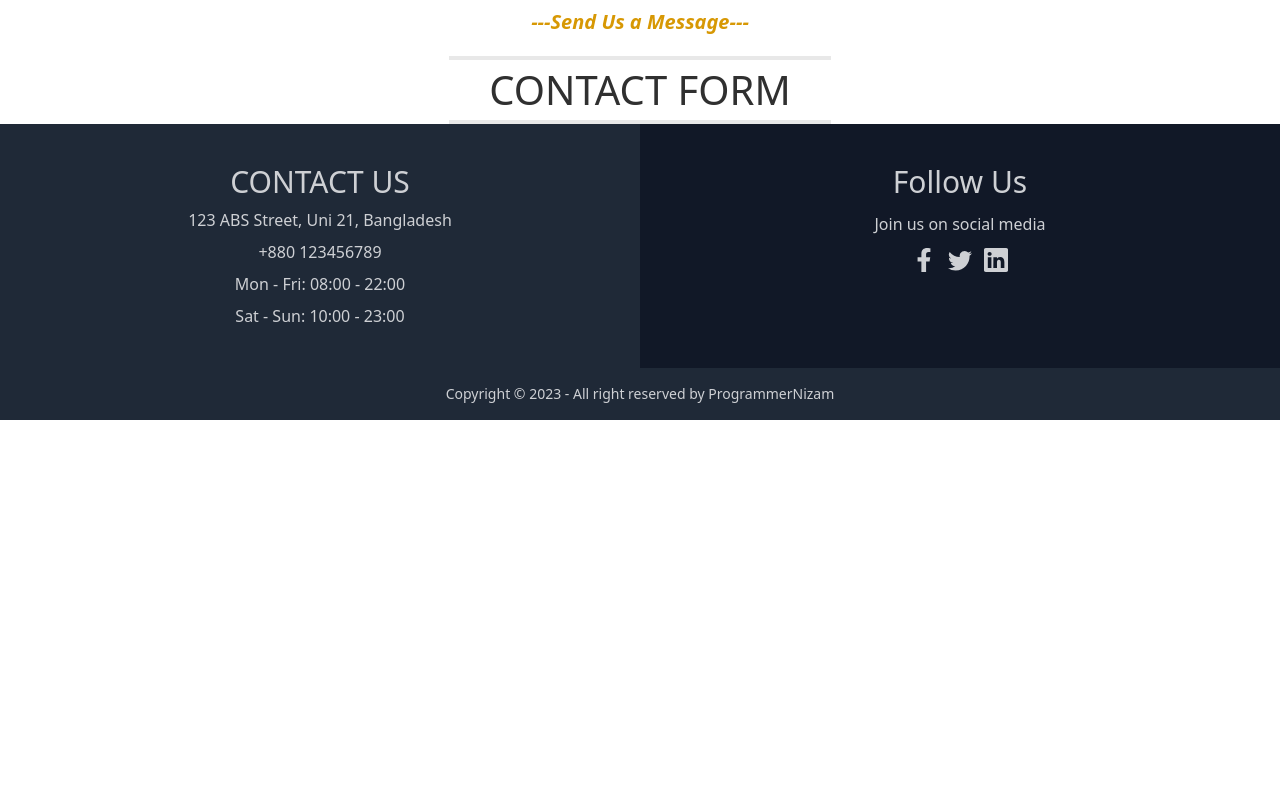
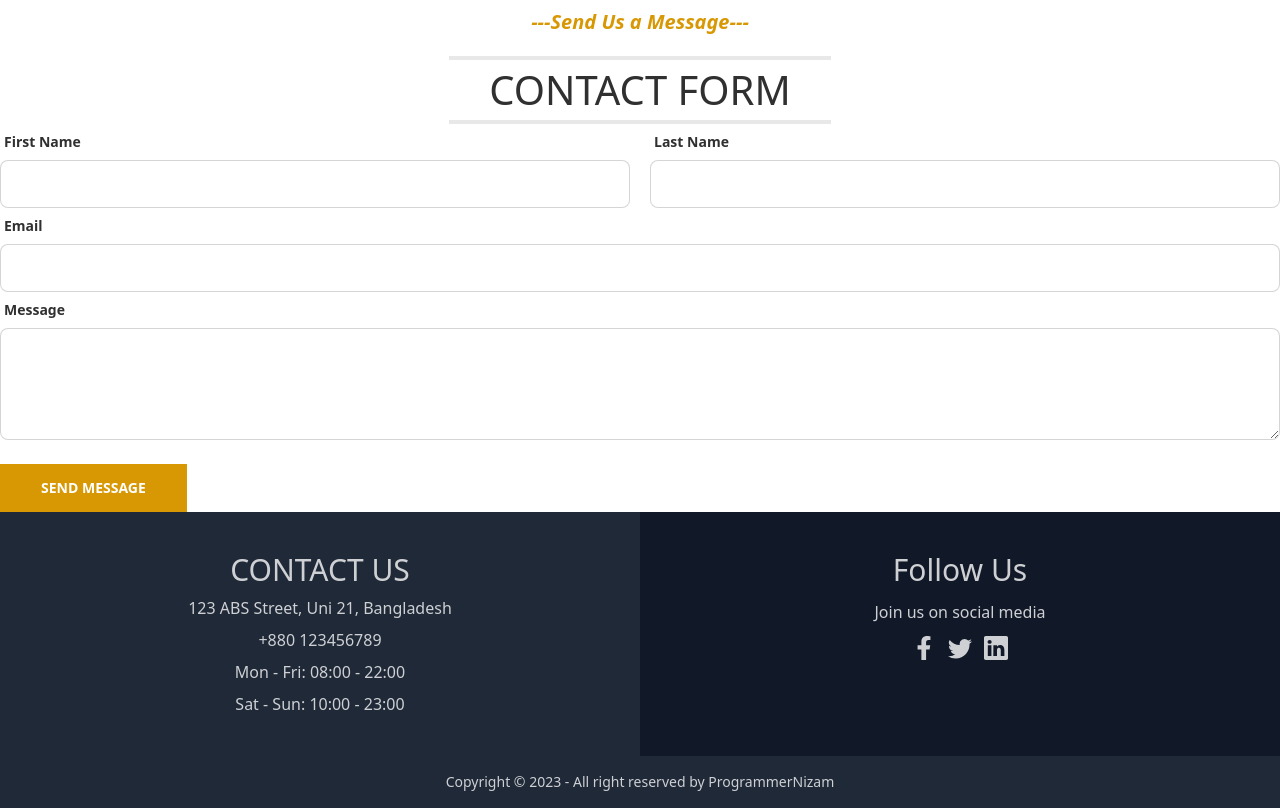
Before and after one commit to programmernizam/bistro-boss-restaurant, a React (Vite) app: page /contact in a window 1280 px wide. Shown: the part 1040-1848 px from the top of the page. Before the commit the page ends 1460 px from the top, so only its background shows below. Built offline with nearby package versions, Linux system fonts and the light colour scheme.

Commit message:
contact form structure added

```diff
--- a/package.json
+++ b/package.json
@@ -16,6 +16,7 @@
     "react": "^18.2.0",
     "react-dom": "^18.2.0",
     "react-helmet-async": "^1.3.0",
+    "react-hook-form": "^7.47.0",
     "react-icons": "^4.11.0",
     "react-responsive-carousel": "^3.2.23",
     "react-router-dom": "^6.16.0",
--- a/src/pages/ContactUs/ContactForm/ContactForm.jsx
+++ b/src/pages/ContactUs/ContactForm/ContactForm.jsx
@@ -1,7 +1,13 @@
+import { useForm } from "react-hook-form";
 import SharedTitle from "../../../components/SharedTitle";
 import Container from "../../Shared/Container";
 
 const ContactForm = () => {
+  const {
+    register,
+    formState: { errors },
+    handleSubmit,
+  } = useForm();
   return (
     <Container>
       <div className="text-center">
@@ -10,6 +16,75 @@ const ContactForm = () => {
           subheading={"---Send Us a Message---"}
         />
       </div>
+      <form
+        onSubmit={handleSubmit}
+        // action="https://formspree.io/f/mjvzgjnk"
+        // method="POST"
+      >
+        {/* Name Filed */}
+        <div className="grid grid-cols-2 gap-5">
+          <div className="form-control">
+            <label className="label">
+              <span className="label-text font-semibold">First Name</span>
+            </label>
+            <input
+              className="input input-bordered"
+              {...register("firstName", { required: true })}
+            />
+            <p className="text-error">
+              {errors.firstName?.type === "required" &&
+                "First Name is required"}
+            </p>
+          </div>
+          <div className="form-control">
+            <label className="label">
+              <span className="label-text font-semibold">Last Name</span>
+            </label>
+            <input
+              className="input input-bordered"
+              {...register("lastName", { required: true })}
+            />
+            <p className="text-error">
+              {errors.lastName?.type === "required" && "Last Name is required"}
+            </p>
+          </div>
+        </div>
+        {/* Email Filed */}
+        <div className="form-control">
+          <label className="label">
+            <span className="label-text font-semibold">Email</span>
+          </label>
+          <input
+            className="input input-bordered"
+            {...register("email", { required: true })}
+          />
+          <p className="text-error">
+            {errors.email?.type === "required" && "Email is required"}
+          </p>
+        </div>
+        {/* Message Filed*/}
+        <div className="form-control">
+          <label className="label">
+            <span className="label-text font-bold">Message</span>
+          </label>
+          <textarea
+            className="input input-bordered h-28"
+            {...register("message", { required: true })}
+          ></textarea>
+          <p className="text-error">
+            {errors.message?.type === "required" && "message is required"}
+          </p>
+        </div>
+        {/* Login Button */}
+        <div className=" mt-6">
+          <button
+            type="submit"
+            className="btn btn-secondary px-10 rounded-none text-white"
+          >
+            Send Message
+          </button>
+        </div>
+      </form>
     </Container>
   );
 };
```
Also changed, not shown: 1 other file (tests, documents, lock files or other folders).
